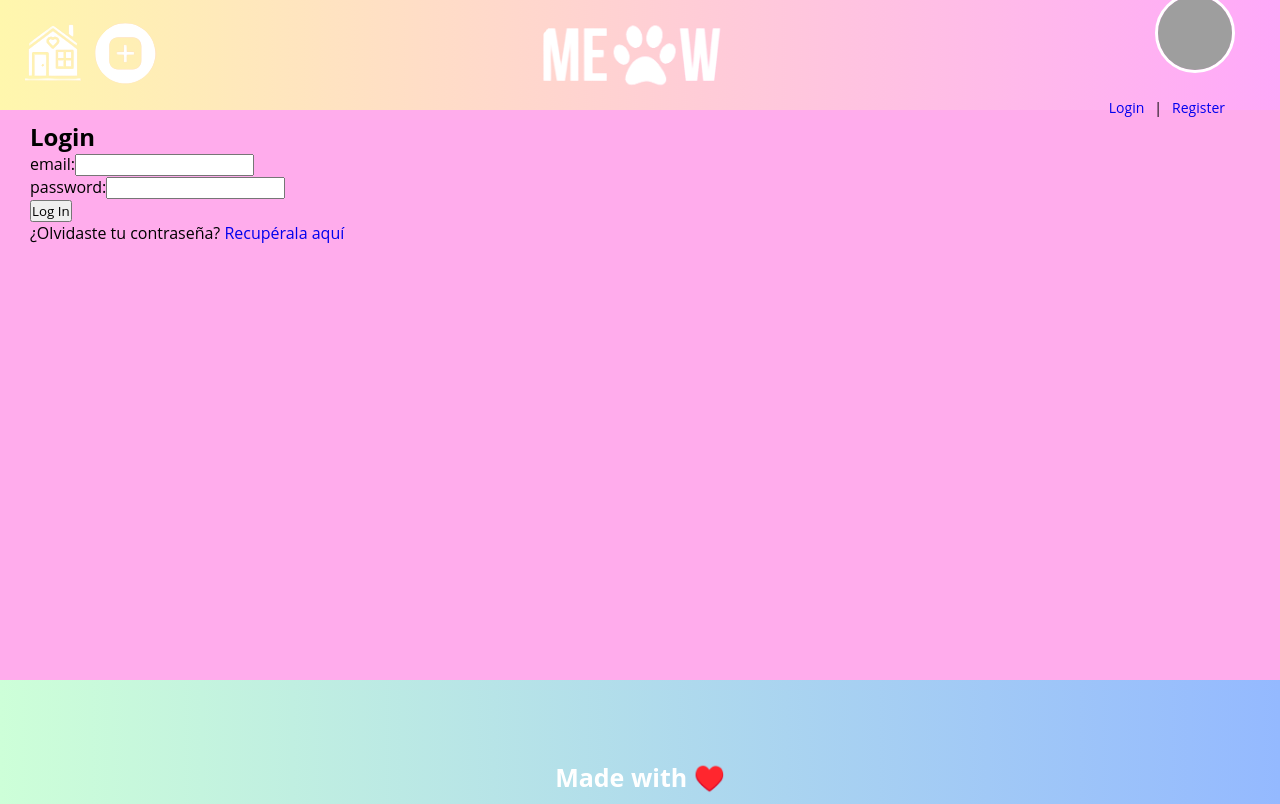
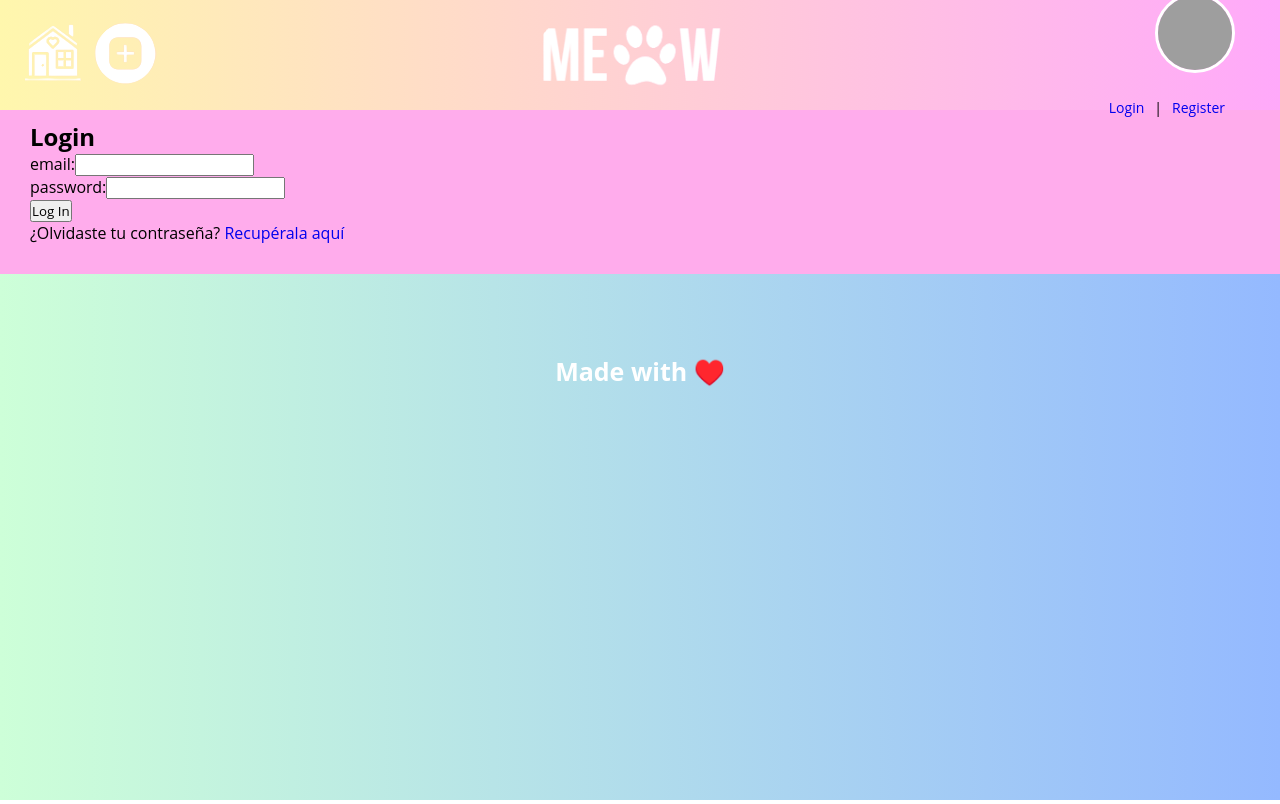
Before and after one commit to JediOrderHack/ObiWan, a React (Vite) app in the folder Grupo5ClonInsta-main/client/: page /login in a window 1280 px wide. Built offline with nearby package versions, Linux system fonts and the light colour scheme; no server answers.

Commit message:
corrigiendo falla en las imagenes del home

```diff
--- a/Grupo5ClonInsta-main/client/src/components/Post/Post.css
+++ b/Grupo5ClonInsta-main/client/src/components/Post/Post.css
@@ -3,8 +3,8 @@
 }
 
 .post_container .post_top {
-  width: 100%;
-  height: 600px;
+ /* width: 100%;
+  height: 600px;*/
   background: #ffacec;
   padding: 40px 30px 30px 30px;
   position: relative;
--- a/Grupo5ClonInsta-main/client/src/forms/LoginForm/LoginForm.css
+++ b/Grupo5ClonInsta-main/client/src/forms/LoginForm/LoginForm.css
@@ -6,7 +6,7 @@
 }
 
 .post_container .post_top {
-  width: 100%;
+ /* width: 100%;/
   height: 600px;
   padding: 40px 30px 30px 30px;
   /*display: flex;*/
--- a/Grupo5ClonInsta-main/client/src/forms/RegisterForm/RegisterForm.css
+++ b/Grupo5ClonInsta-main/client/src/forms/RegisterForm/RegisterForm.css
@@ -6,8 +6,8 @@
 }
 
 .post_container .post_top {
-  width: 100%;
-  height: 600px;
+ /* width: 100%;
+  height: 600px;*/
   padding: 40px 30px 30px 30px;
  /* display: flex;*/
   align-items: center; /* Centra verticalmente */
```
